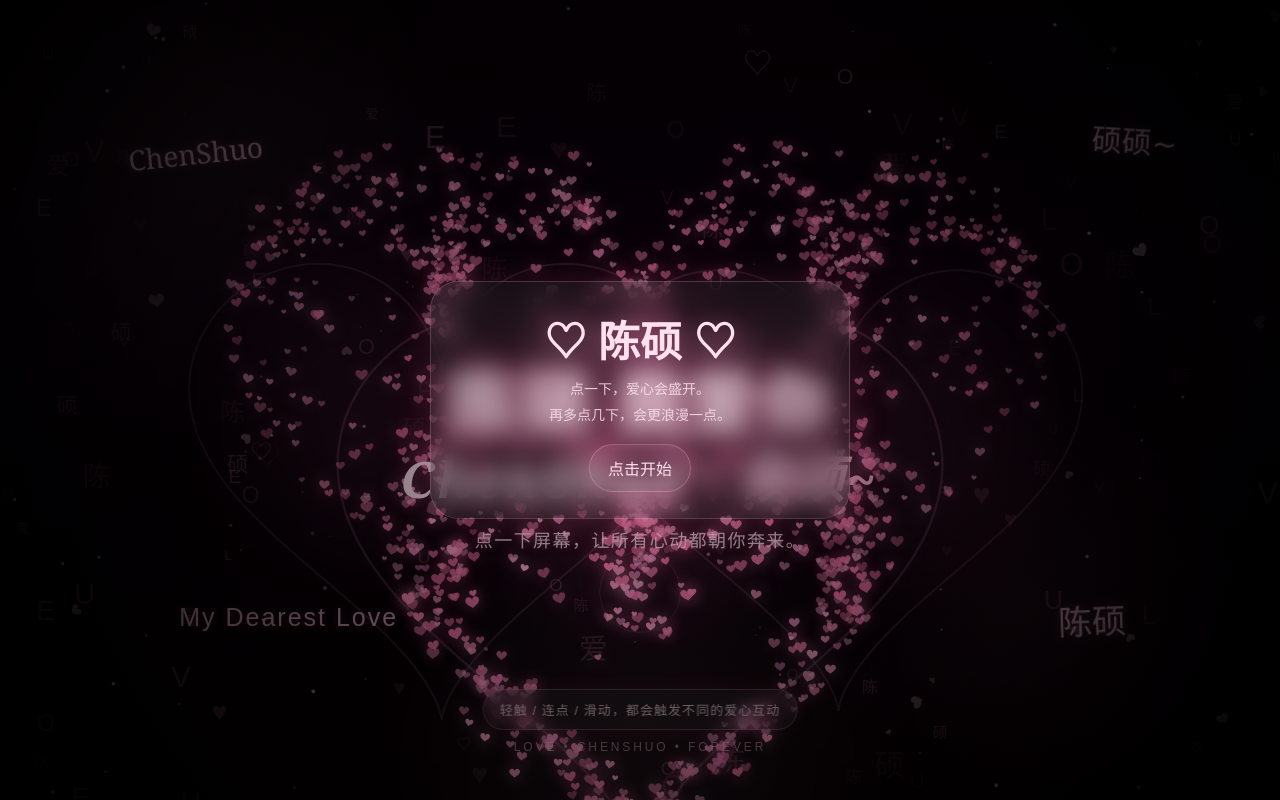
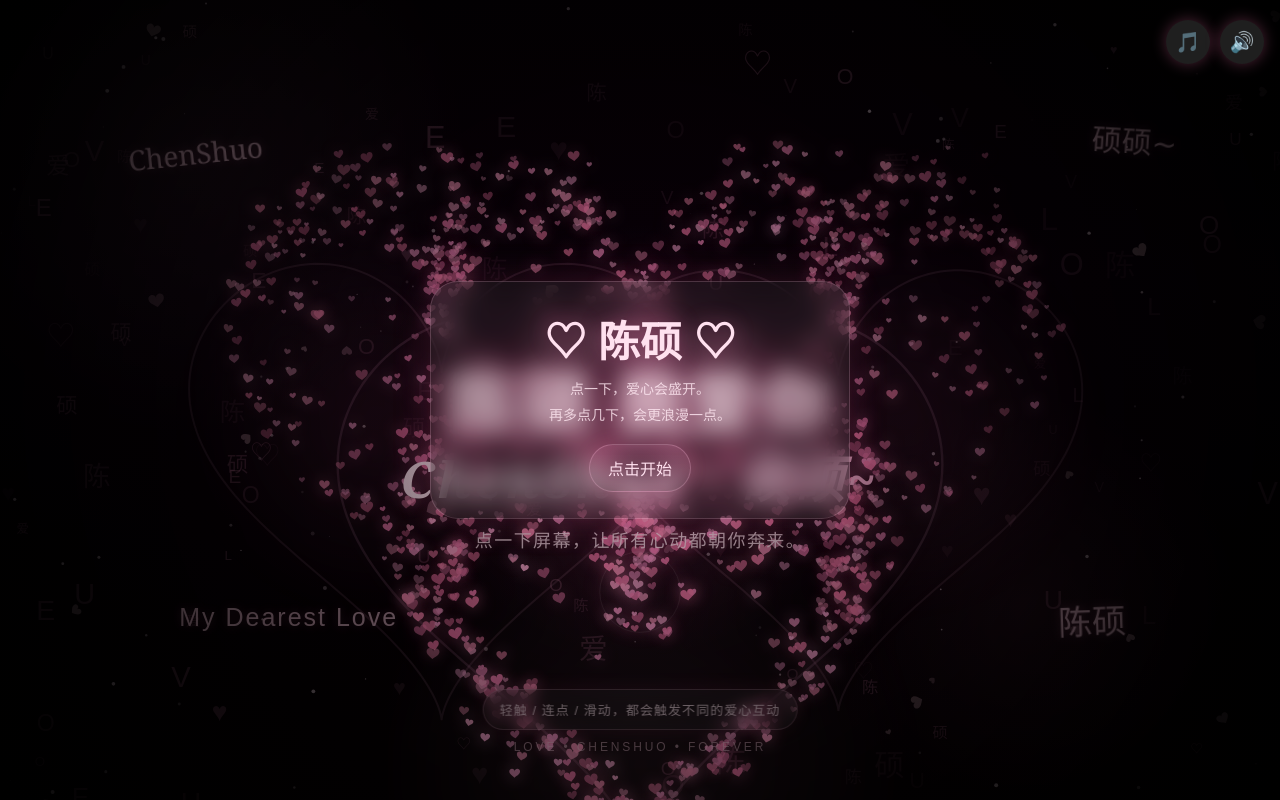
Before and after one commit to Yzz66/love-chen-shuo, a plain HTML site: page index.html in a window 1280 px wide. Drawn offline with Linux system fonts and the light colour scheme; animation ran at ten frames a second.

Commit message:
Update index.html

```diff
--- a/index.html
+++ b/index.html
@@ -5,6 +5,31 @@
   <meta name="viewport" content="width=device-width, initial-scale=1.0, maximum-scale=1.0, user-scalable=no" />
   <title>陈硕我爱你</title>
   <style>
+    .music-controls{
+  position:fixed;
+  top:20px;
+  right:16px;
+  z-index:9999;
+  display:flex;
+  gap:10px;
+}
+
+.music-btn{
+  width:44px;
+  height:44px;
+  border:none;
+  border-radius:50%;
+  background:rgba(255,255,255,.12);
+  color:#fff;
+  font-size:20px;
+  cursor:pointer;
+  backdrop-filter:blur(10px);
+  box-shadow:0 0 15px rgba(255,120,180,.3);
+}
+
+.music-btn:active{
+  transform:scale(0.92);
+}
     :root{
       --pink:#ff79b0;
       --pink2:#ffc5dd;
@@ -471,7 +496,7 @@
       const driftX = (Math.random() > 0.5 ? 1 : -1) * (20 + Math.random()*30);
       const driftY = -(18 + Math.random()*26);
       img.style.left = `${startLeft}%`;
-      img.style.top = `${58 + Math.random()*24}%`;
+      img.style.top = `${10 + Math.random()*40}%`;
       img.style.setProperty('--x0', `${(Math.random()-.5)*30}px`);
       img.style.setProperty('--y0', `0px`);
       img.style.setProperty('--x1', `${driftX}vw`);
@@ -529,7 +554,7 @@
     if(started) return;
     started = true;
     intro.classList.add('hide');
-    hint.textContent = '试试连点几下，或者拖动屏幕，会有更盛大的爱心回应';
+    hint.textContent = '点击屏幕会有小爱心出现嗷~';
     cycleMessage('陈硕，今晚所有的浪漫都在这里。');
     startMusic();
     if(!openingBlastPlayed){
```
